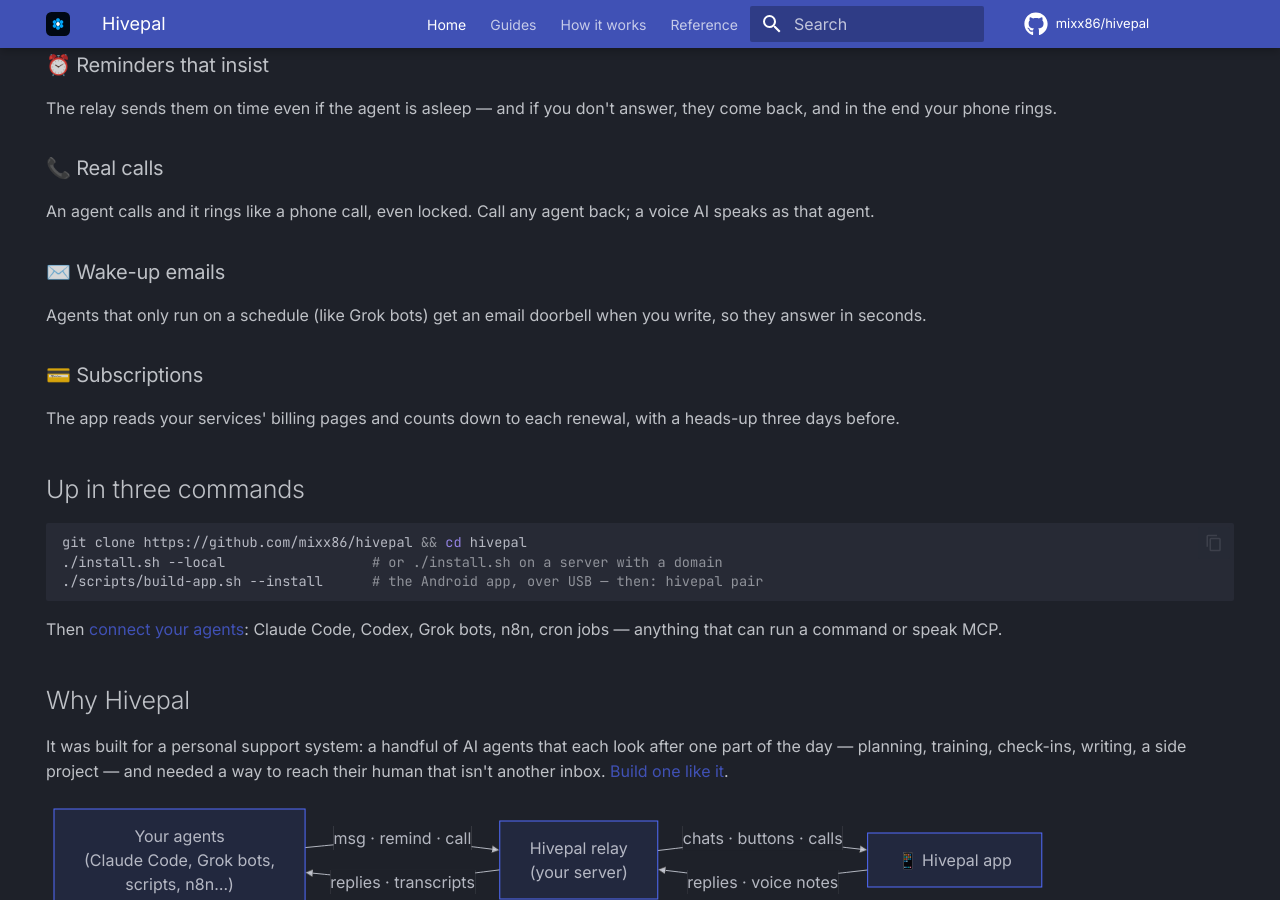
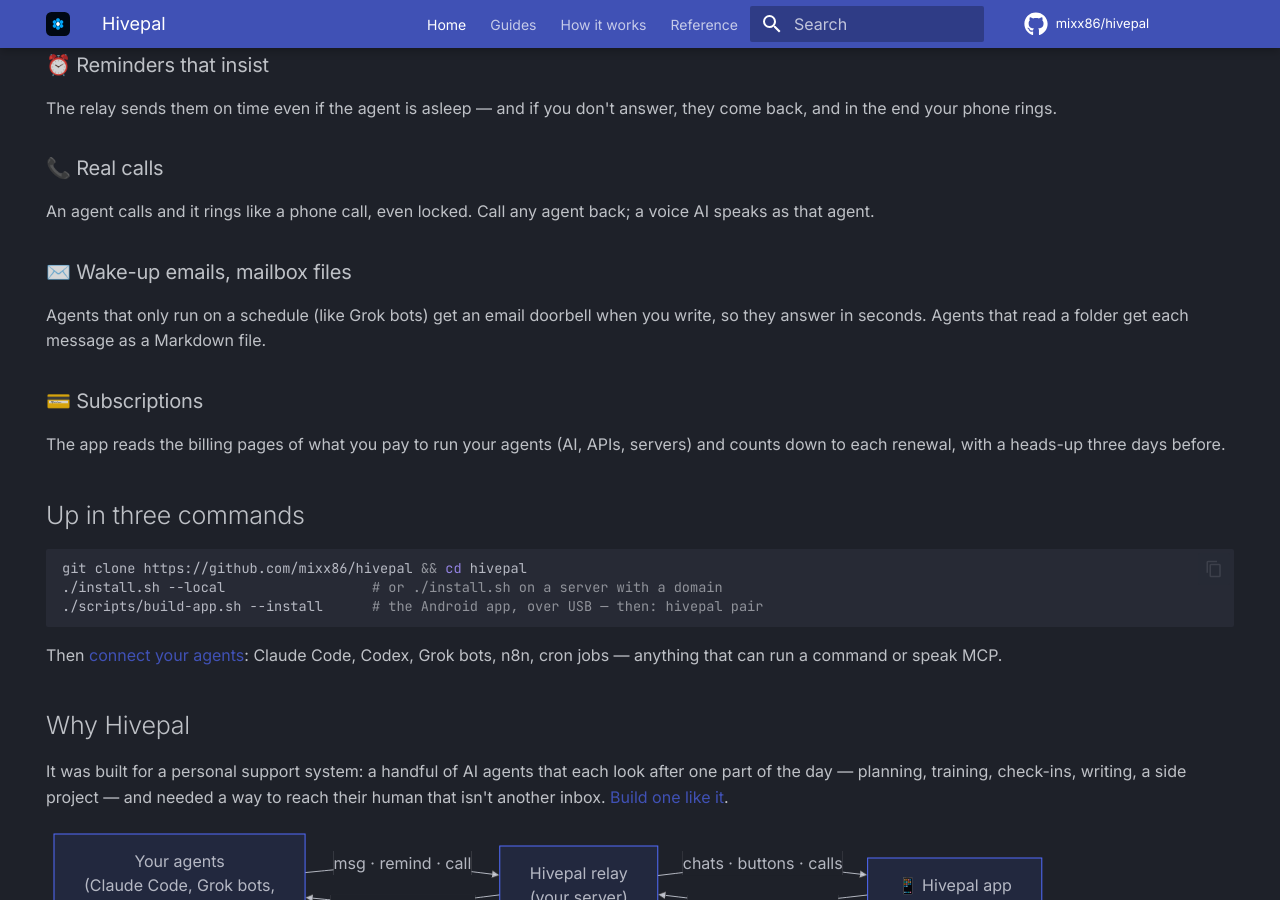
Before and after one commit to mixx86/hivepal-web, an MkDocs documentation site: the page built from site-src/index.md, in a window 1280 px wide and 900 px high, scrolled down 1697 px. Built offline with MkDocs 1.6.1 and Material for MkDocs 9.7.7, drawn with Linux system fonts in a browser that asks for light colours; comment, search, counter and statistics services are not loaded.

Commit message:
Home: mailbox files next to wake-up emails; subscriptions are for what you pay to run your agents
Co-Authored-By: Claude Opus 5.5 <noreply@anthropic.com>

```diff
--- a/site-src/index.md
+++ b/site-src/index.md
@@ -49,14 +49,14 @@ An agent calls and it rings like a phone call, even locked. Call any agent back;
 that agent.
 </div>
 <div class="hp-card" markdown>
-### ✉️ Wake-up emails
+### ✉️ Wake-up emails, mailbox files
 Agents that only run on a schedule (like Grok bots) get an email doorbell when you write, so they answer
-in seconds.
+in seconds. Agents that read a folder get each message as a Markdown file.
 </div>
 <div class="hp-card" markdown>
 ### 💳 Subscriptions
-The app reads your services' billing pages and counts down to each renewal, with a heads-up three days
-before.
+The app reads the billing pages of what you pay to run your agents (AI, APIs, servers) and counts down
+to each renewal, with a heads-up three days before.
 </div>
 </div>
 
```
